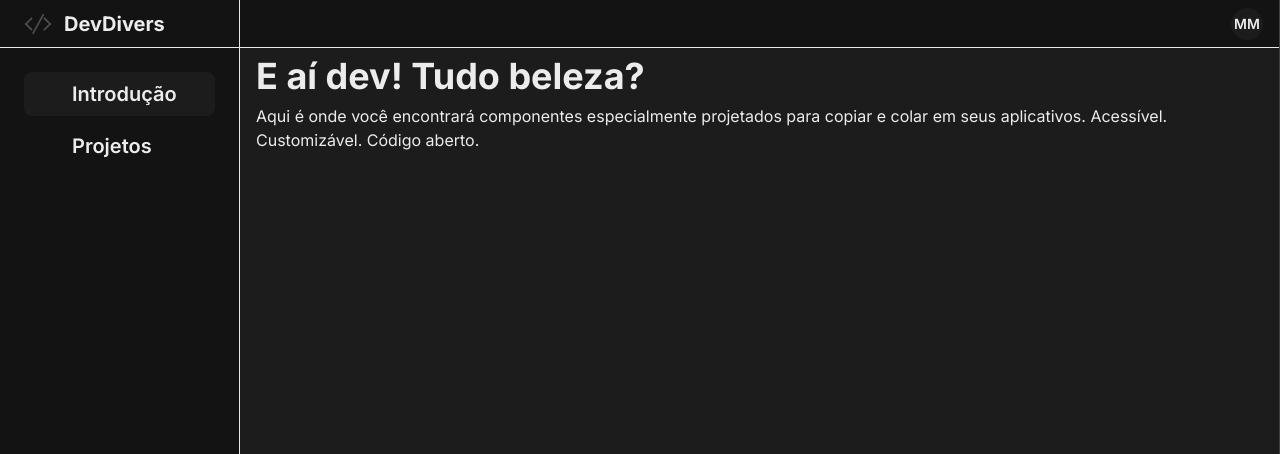
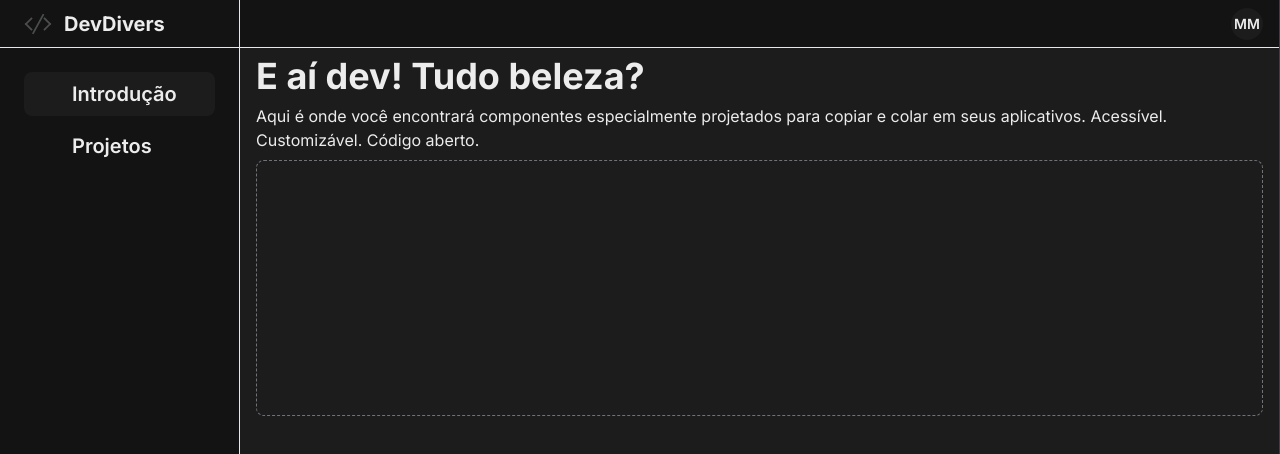
Before and after one commit to mauromaiodev/dev-divers, a Next.js app: page / in a window 1280 px wide. Shown: the top 454 px of the page. Built offline with nearby package versions, Linux system fonts and the light colour scheme; some icons are missing.

Commit message:
feat: add home description

```diff
--- a/src/app/page.tsx
+++ b/src/app/page.tsx
@@ -7,6 +7,7 @@ export default function Home() {
         copiar e colar em seus aplicativos. Acessível. Customizável. Código
         aberto.
       </div>
+      <div className="border-dashed border border-zinc-500 w-full h-64 rounded-lg"></div>
     </>
   );
 }
```
